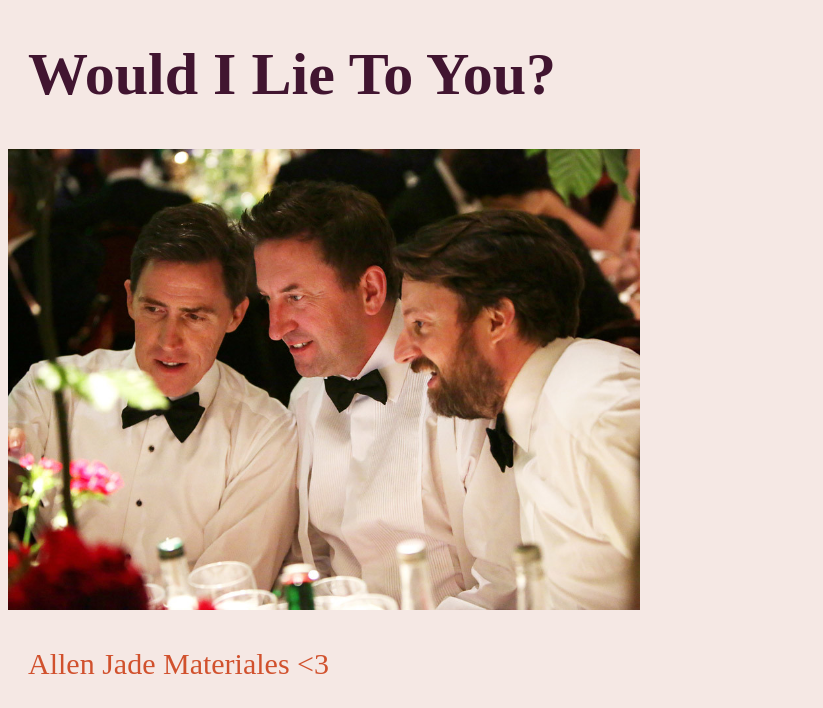
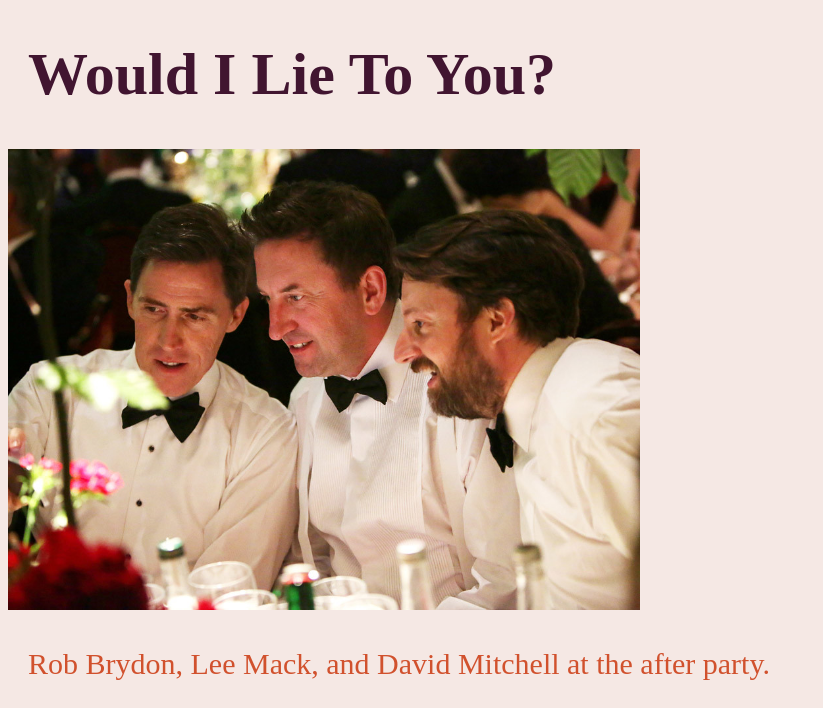
Before and after one commit to aj9er/wilty-new-page, a plain HTML site: page index.html in a window 1280 px wide. Shown: the top 708 px of the page, without its empty margins (0-823 px from the left). Drawn offline with Linux system fonts and the light colour scheme; a web font is replaced by a local one.

Commit message:
Added WILTY's after party image

```diff
--- a/index.html
+++ b/index.html
@@ -10,6 +10,7 @@
 	<div>
 		<img src="WILTY02.jpg" alt="Rob Brydon, Lee Mack, and David Mitchell">
 	</div>
+	<p>Rob Brydon, Lee Mack, and David Mitchell at the after party.</p>
 	<p>Allen Jade Materiales &lt;3</p>
 
 	<div>
```
